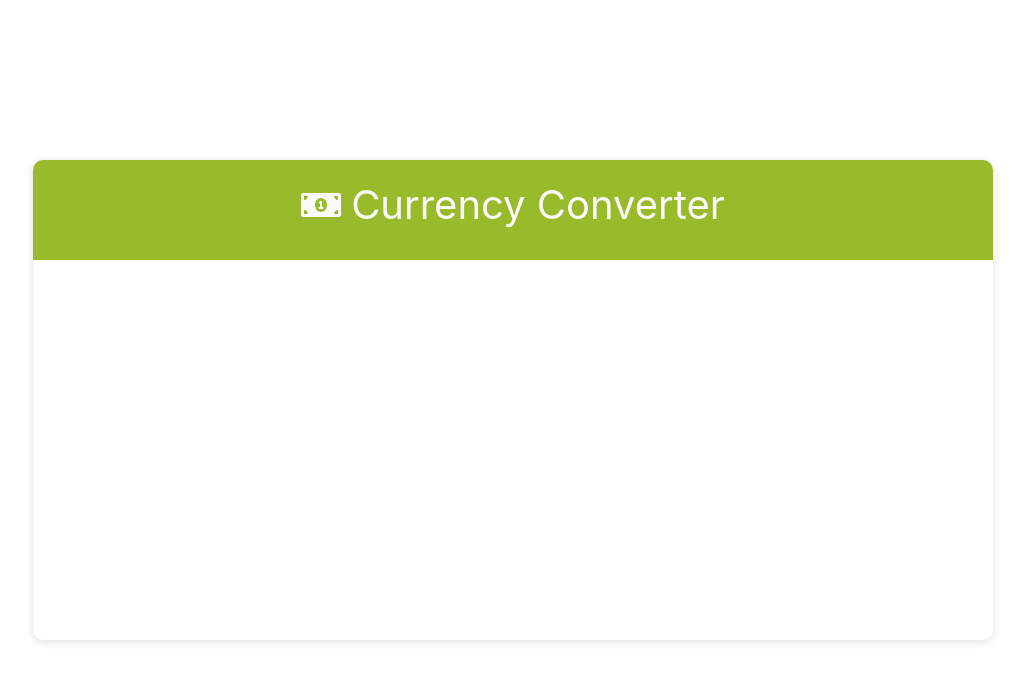
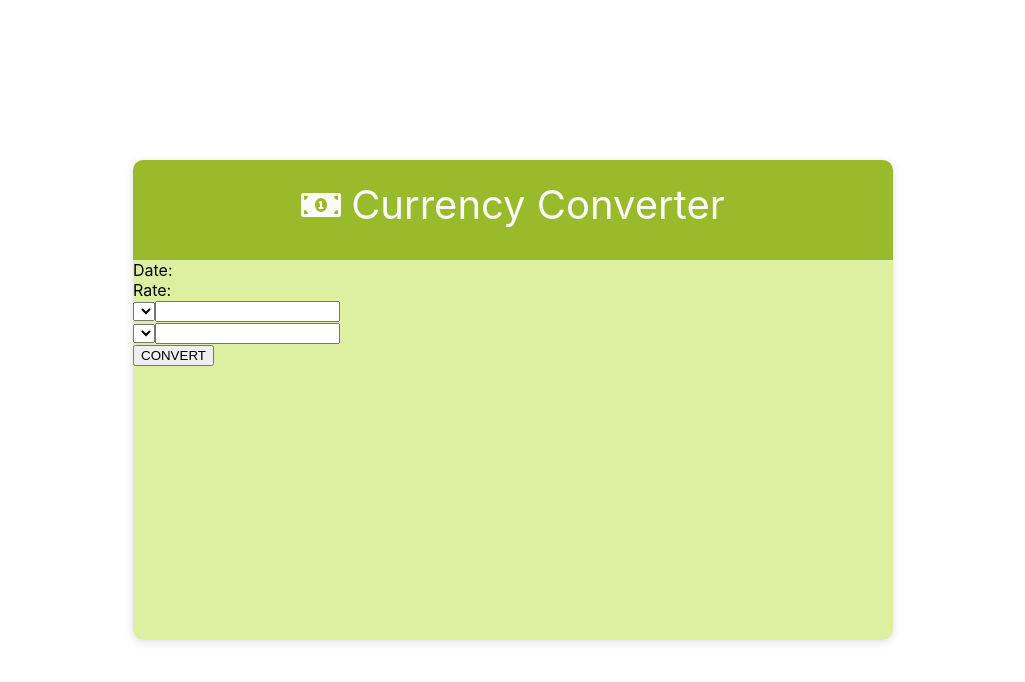
Before and after one commit to OlhaYarosh1/Currency-Converter, a React (Create React App) app: page / in a window 1280 px wide. Shown: the top 682 px of the page, without its empty margins (127-1152 px from the left). Built offline with nearby package versions, Linux system fonts and the light colour scheme.

Commit message:
Created selectors and inputs for currencies.

```diff
--- a/src/Box/Box.js
+++ b/src/Box/Box.js
@@ -1,13 +1,15 @@
 import React from 'react'
 import classes from './Box.module.css'
 import Header from './Header/Header'
+import Rate from './Rate/Rate'
 
 const Box = () => {
-  return (
-    <div className={classes.box}>
-        <Header/>
-    </div>
-  )
+    return (
+        <div className={classes.box}>
+            <Header/>
+            <Rate/>
+        </div>
+    )
 }
 
 export default Box
--- a/src/Box/Box.module.css
+++ b/src/Box/Box.module.css
@@ -1,10 +1,10 @@
 .box {
-    width: 960px;
+    width: 760px;
     height: 480px;
-    position: absolute;               /* 2 */
+    position: absolute;
     top: 50%;
-    left: 50%;                        /* 3 */
+    left: 50%;
     transform: translate(-50%, -50%);
     border-radius: 10px;
-    box-shadow: rgba(99, 99, 99, 0.2) 0px 2px 8px 0px;;
+    box-shadow: rgba(99, 99, 99, 0.2) 0px 2px 8px 0px;
 }
--- a/src/Box/Header/Header.module.css
+++ b/src/Box/Header/Header.module.css
@@ -1,10 +1,11 @@
 .heading {
     background-color: #99BB2B;
-    width: 960px;
+    width: 100%;
     height: 100px;
     border-top-left-radius: 10px;
     border-top-right-radius: 10px;
 }
+
 .title {
     color: #fafafa;
     font-size: 40px;
--- /dev/null
+++ b/src/Box/Rate/Rate.js
@@ -0,0 +1,23 @@
+import React from 'react'
+import classes from './Rate.module.css'
+
+const Rate = () => {
+
+    return (
+        <div className={classes.containerRate}>
+            <div className={classes.currentRateBlock}>Date:<br/>Rate:</div>
+            <div className={classes.givenCurrencyBlock}>
+                <select className={classes.selectGivenCurrency}></select>
+                <input className={classes.inputGiven}></input>
+            </div>
+            <div className={classes.returnedCurrencyBlock}>
+                <select className={classes.selectReturnedCurrency}></select>
+                <input className={classes.inputReturned}></input>
+            </div>
+            <button className={classes.buttonConvert}>CONVERT</button>
+        </div>
+    )
+}
+
+
+export default Rate
--- /dev/null
+++ b/src/Box/Rate/Rate.module.css
@@ -0,0 +1,7 @@
+.containerRate {
+    background-color: #DDF0A1;
+    width: 100%;
+    height: 380px;
+    border-bottom-left-radius: 10px;
+    border-bottom-right-radius: 10px;
+}
--- a/src/index.js
+++ b/src/index.js
@@ -6,9 +6,9 @@ import reportWebVitals from './reportWebVitals';
 
 const root = ReactDOM.createRoot(document.getElementById('root'));
 root.render(
-  <React.StrictMode>
-    <App />
-  </React.StrictMode>
+    <React.StrictMode>
+        <App />
+    </React.StrictMode>
 );
 
 reportWebVitals();
```
Also changed, not shown: src/App.js (+5 -5 lines), src/Box/Header/Header.js (+7 -7 lines), src/index.css (+6 -8 lines), src/reportWebVitals.js (indentation only).
